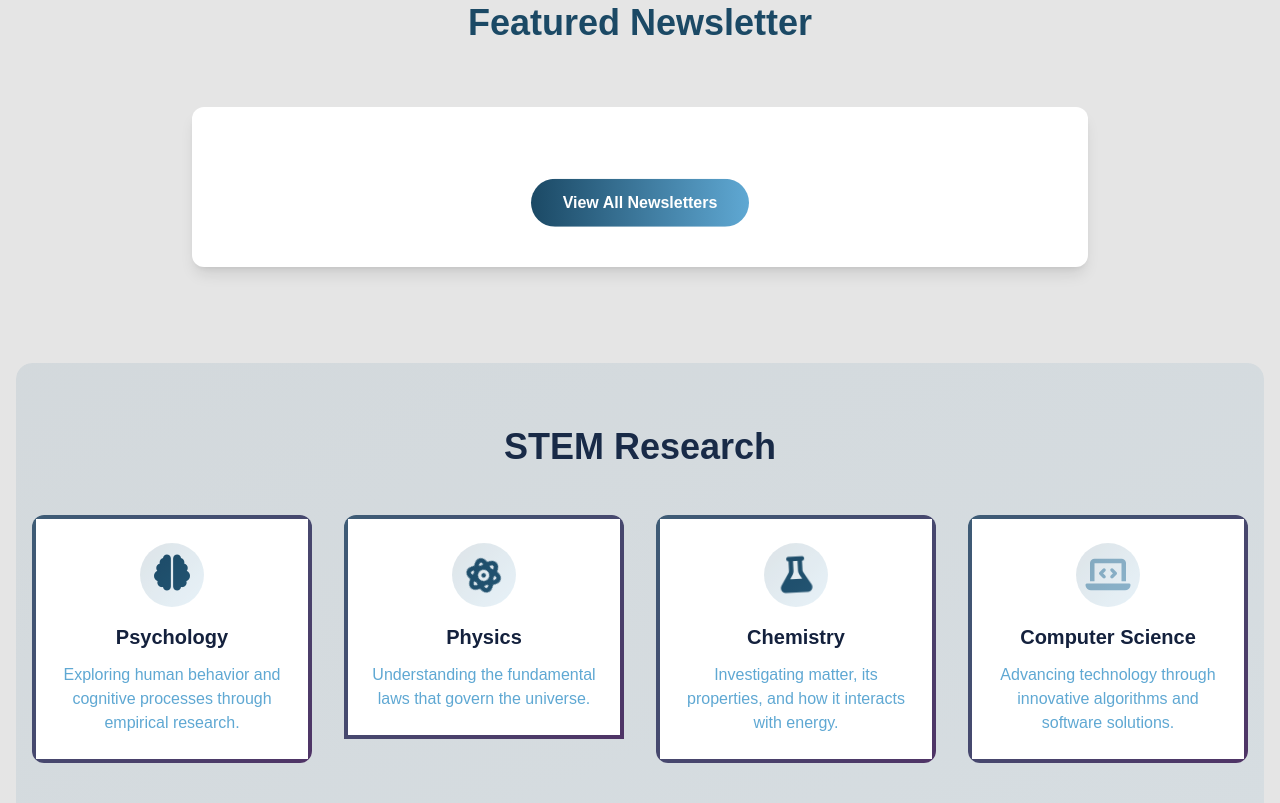
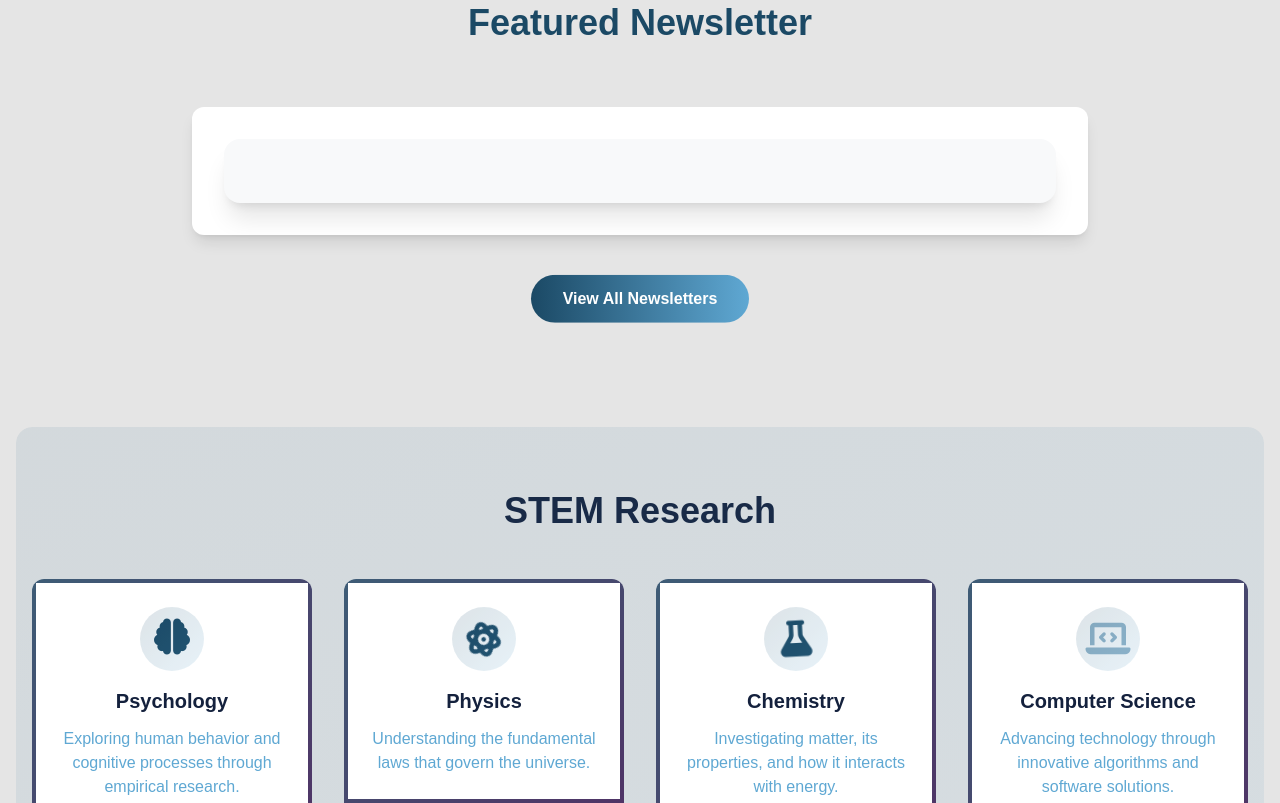
Before and after one commit to Nikit-79/PixelPulse, a plain HTML site: page index.html in a window 1280 px wide. Shown: the part 1148-1951 px from the top of the page. Drawn offline with nearby package versions, Linux system fonts and the light colour scheme.

Commit message:
Update index.html
fixed featured newsletter

```diff
--- a/index.html
+++ b/index.html
@@ -253,6 +253,8 @@
 
         <h2 class="text-4xl font-bold text-center text-chambray mb-16">Featured Newsletter</h2>
         <div id="featured-newsletter" class="max-w-4xl mx-auto bg-white rounded-xl shadow-lg p-8 transform hover:-translate-y-1 transition duration-300">
+          <div id="featured-content" class="bg-stardust rounded-2xl p-8 shadow-xl"></div>
+        </div>
 
         <!-- All Newsletters -->
         <div class="text-center mt-12">
```
